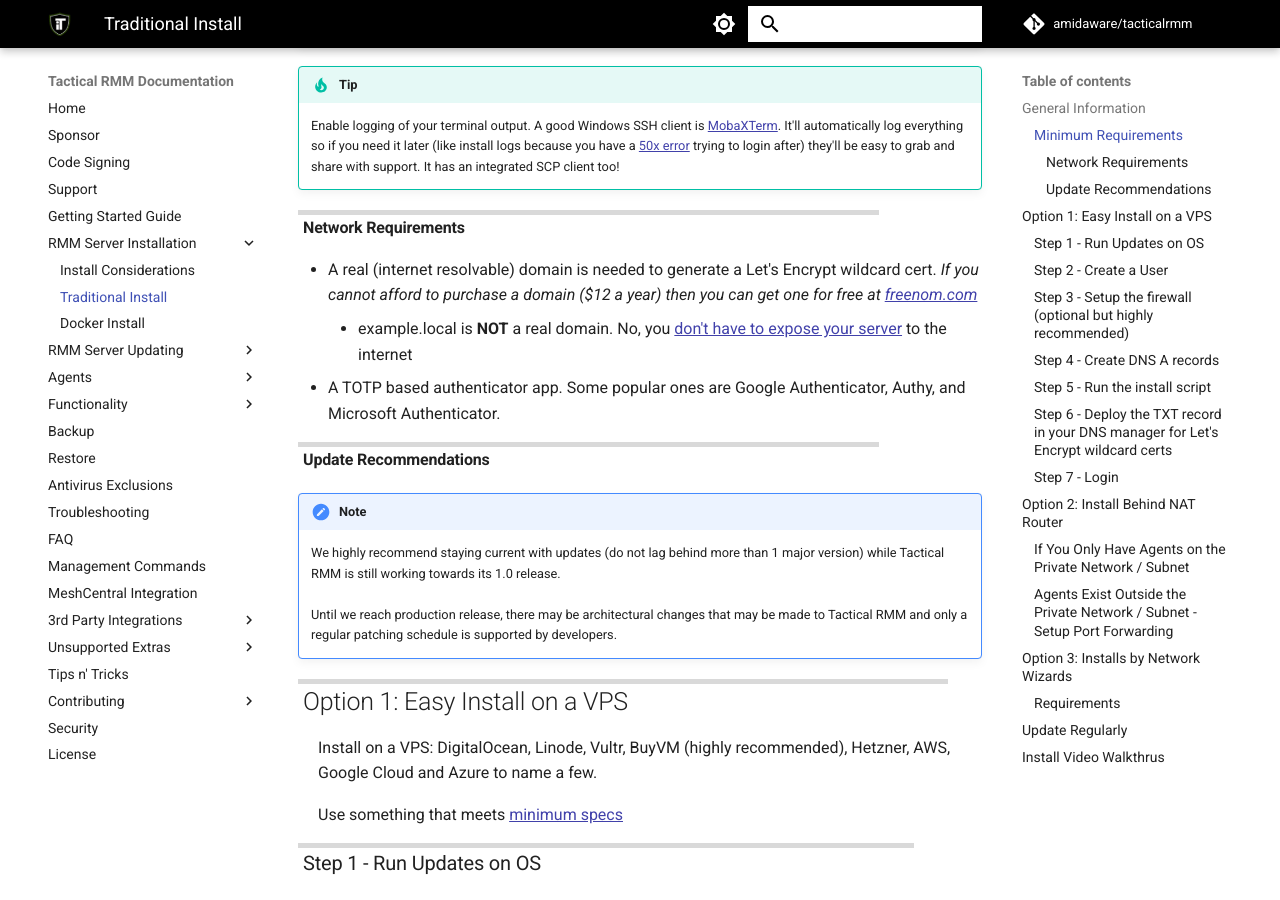
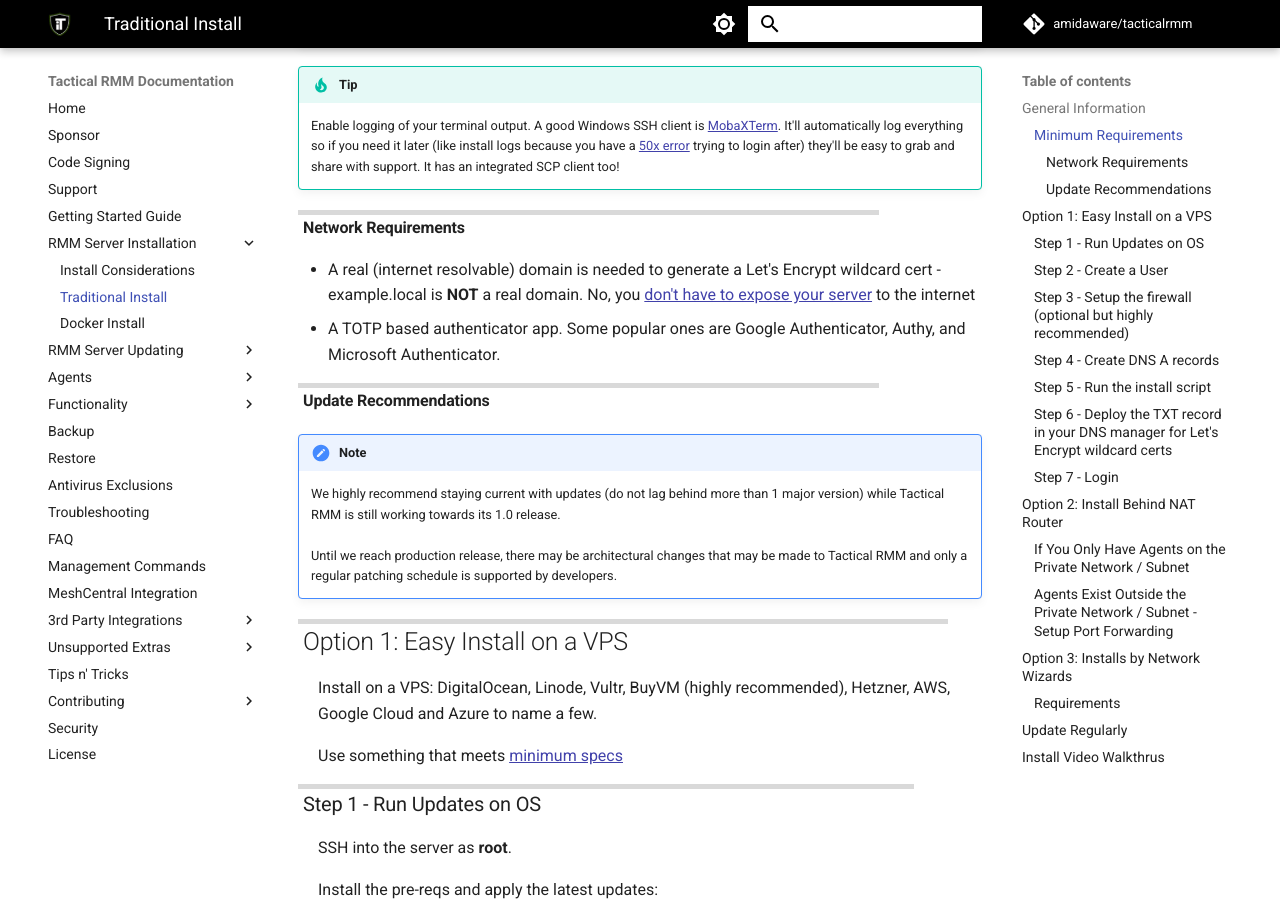
Before and after one commit to amidaware/trmm-docs, an MkDocs documentation site: the page built from docs/install_server.md, in a window 1280 px wide and 900 px high, scrolled down 1324 px. Built offline with MkDocs 1.6.1 and Material for MkDocs 9.7.7, drawn with Linux system fonts in a browser that asks for light colours; comment, search, counter and statistics services are not loaded.

Commit message:
Update install_server.md

```diff
--- a/docs/install_server.md
+++ b/docs/install_server.md
@@ -34,8 +34,7 @@
 
 #### Network Requirements
 
-- A real (internet resolvable) domain is needed to generate a Let's Encrypt wildcard cert. _If you cannot afford to purchase a domain ($12 a year) then you can get one for free at [freenom.com](https://www.freenom.com/)_
-    - example.local is __NOT__ a real domain. No, you [don't have to expose your server](faq.md#can-i-run-tactical-rmm-locally-behind-nat-without-exposing-my-rmm-server-to-the-internet) to the internet
+- A real (internet resolvable) domain is needed to generate a Let's Encrypt wildcard cert - example.local is __NOT__ a real domain. No, you [don't have to expose your server](faq.md#can-i-run-tactical-rmm-locally-behind-nat-without-exposing-my-rmm-server-to-the-internet) to the internet
 - A TOTP based authenticator app. Some popular ones are Google Authenticator, Authy, and Microsoft Authenticator.
 
 #### Update Recommendations
```
